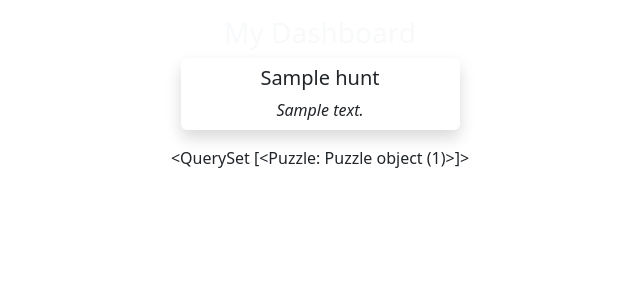
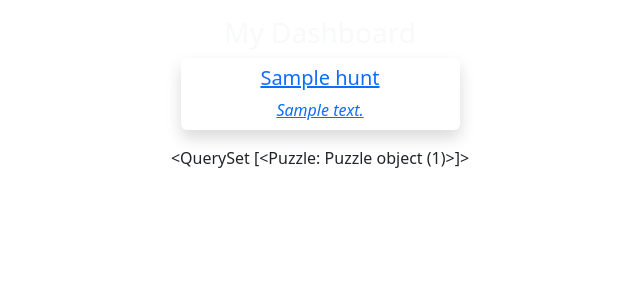
Before and after one commit to notbenwang/PuzzleApp-UVA, a Django app: template puzzle/templates/puzzle/dashboard.html in a window 1280 px wide. Shown: the part 56-356 px from the top of the page, without its empty margins (266-906 px from the left). Run offline with Django 4.2, Linux system fonts and the light colour scheme; the template is opened without the code that fills it: values that come from a table or form of the project are taken from there, others are empty; tables that the repository leaves empty hold one stand-in row (values such as "Sample post"); some libraries are stand-ins or nearby versions.

Commit message:
dashboard link

```diff
--- a/puzzle/templates/puzzle/dashboard.html
+++ b/puzzle/templates/puzzle/dashboard.html
@@ -12,10 +12,12 @@
 <div class="container mx-3 my-3 text-center">
     <h3 class="text-light">My Dashboard</h3>
     {% for hunt in hunts %}
-    <div class="container text-center bg-white shadow  bg-white rounded py-2 w-25">
+    <a href="{% url 'detail_puzzle' pk=hunt.pk puzzle_id=1 %}" class="item-button">
+        <div class="container text-center bg-white shadow  bg-white rounded py-2 w-25">
             <h5>{{ hunt.title }}</h5>
             <i>{{ hunt.summary }}</i>
         </div>
+    </a>
     <p></p>
     {% endfor %}
     {{ puzzles }}
```
